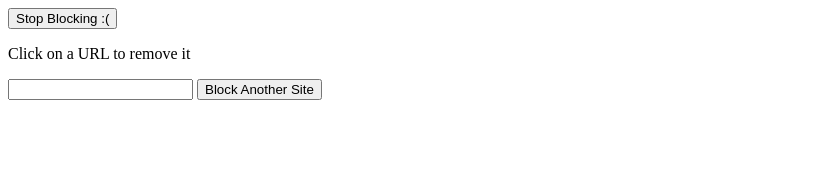
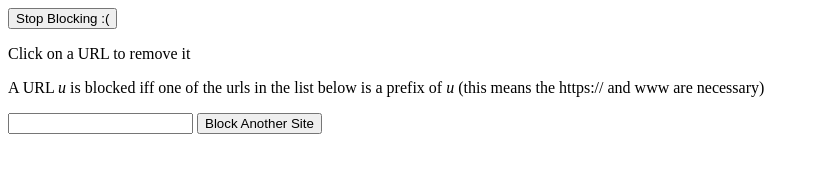
Before and after one commit to SimonBerens/WebBlock, a browser extension: page options.html in a window 1280 px wide. Shown: the whole page, without its empty margins (0-819 px from the left). Drawn offline with Linux system fonts and the light colour scheme.

Commit message:
Explain how url blocking works on the options page

```diff
--- a/options.html
+++ b/options.html
@@ -7,9 +7,11 @@
 <body>
 <button id="stop_blocking"> Stop Blocking :(</button>
 <p>Click on a URL to remove it</p>
+<p>A URL <em>u</em> is blocked iff one of the urls in the list below is a prefix of <em>u</em> (this means the https://
+    and www are necessary) </p>
 <div id="blocked_list_container"></div>
 <input id="new_site" type="text">
-<button id="add_button"> Block Another Site </button>
+<button id="add_button"> Block Another Site</button>
 <script type="module" src="options.js"></script>
 </body>
 </html>
```
